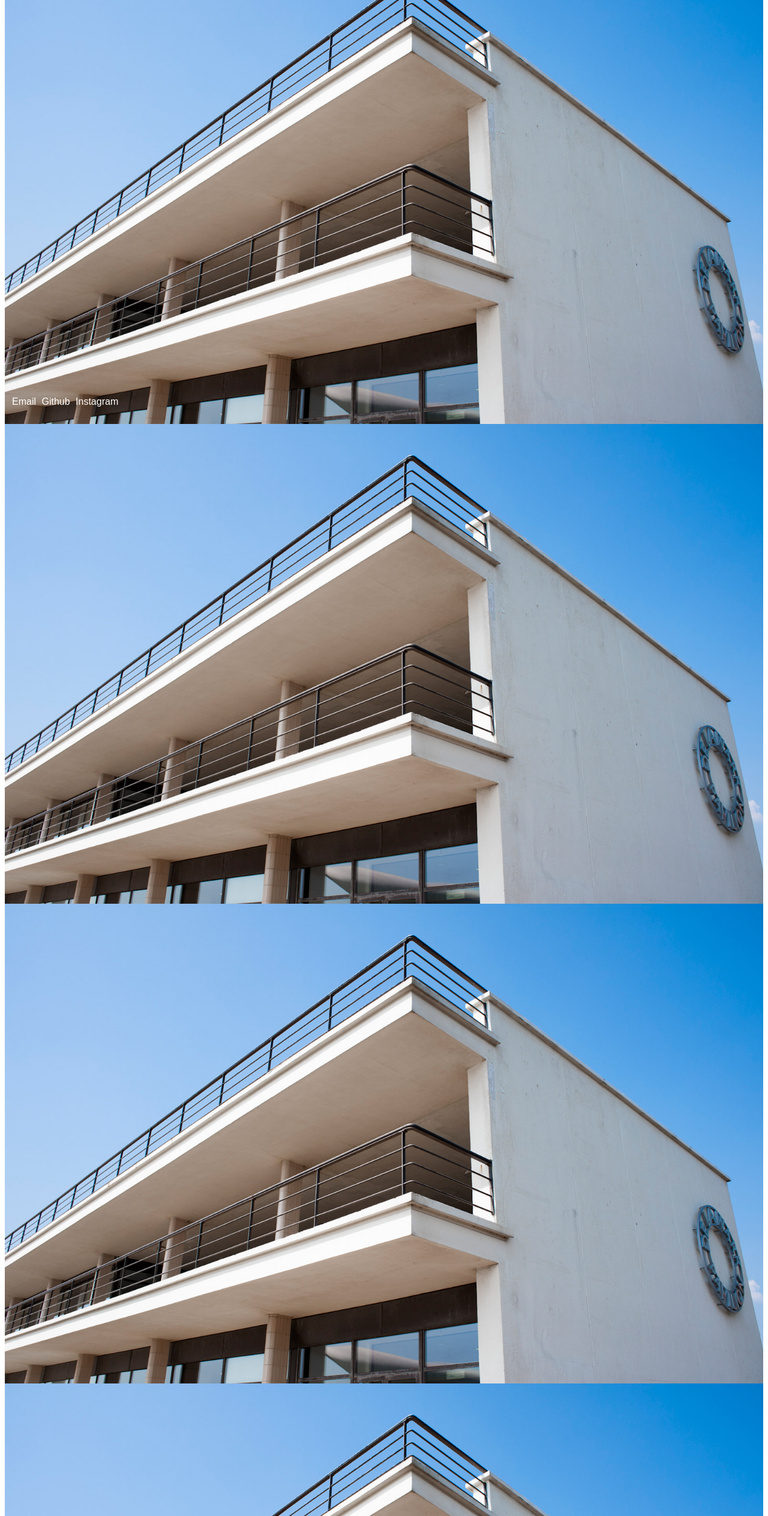
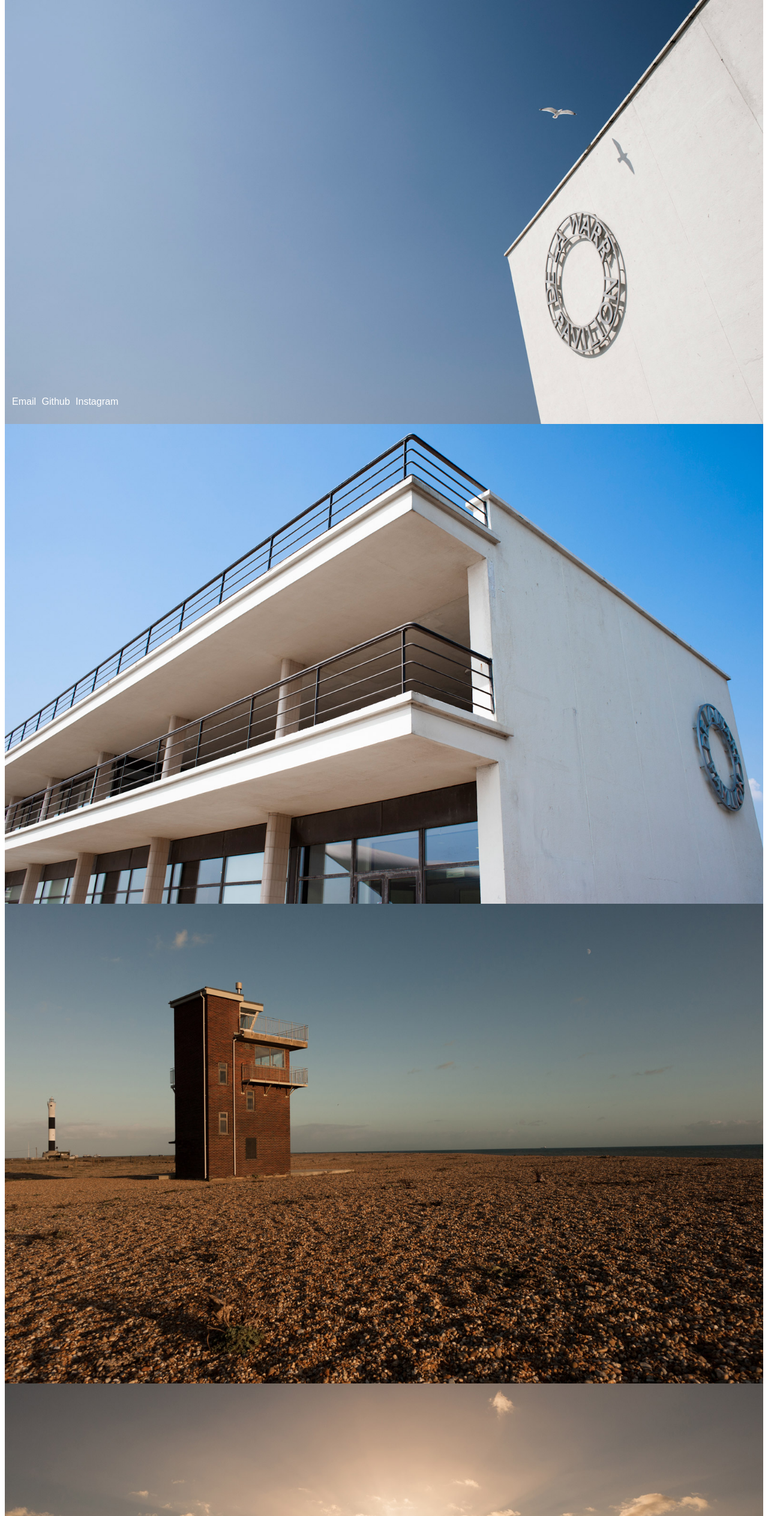
Before and after one commit to Khaihuyennguyen/let_scroll, a plain HTML site: page index.html in a window 1280 px wide. Shown: the part 101-2629 px from the top of the page at 60% size. Drawn offline with Linux system fonts and the light colour scheme.

Commit message:
fix section error

```diff
--- a/index.html
+++ b/index.html
@@ -8,19 +8,14 @@
 
 <!-- by adding a class attribute to our sections, we can single them out
  and specifically style them up-->
-<section class="image_1">
-</section>
-</section  class="image_2">
-<section>
-
-</section  class="image_3">
-<section>
-
-</section  class="image_4">
-<section>
-
-
-
+<section class="image_1"></section>
+<section class="image_2"></section>
+<section class="image_3"></section>
+<section class="image_4"></section>
+<section class="image_5"></section>
+<section class="image_6"></section>
+<section class="image_7"></section>
+<section class="image_8"></section>
 <footer>
 
     <a href="mailto:khainguyen@khai.one">Email</a>
--- a/style.css
+++ b/style.css
@@ -19,10 +19,11 @@ section {
     the height of our browser window */
     height: 100vh;
     /*background-color: yellow;*/
-    background-image: url(images/sally_2.jpg);
+    /* background-image: url(images/sally_2.jpg); */
     /* Our background image will cover the full width and height
     of our section without skweing */
     background-size: cover;
+    background-position: center;
     background-attachment: fixed;
 
 }
@@ -65,7 +66,9 @@ over them clicked on them etc. this is called a pseudo selector */
 a:hover {
     color: #dddddd;
 }
-
+.image_1 {
+    background-image: url(images/sally_1.jpg);
+}
 .image_2 {
     background-image: url(images/sally_2.jpg);
 }
@@ -75,5 +78,20 @@ a:hover {
 }
 
 .image_4 {
-    background: url(images/sally_4.jpg);
+    background-image: url(images/sally_4.jpg);
 }
+
+.image_5 {
+    background-image: url(images/sally_5.jpg);
+}
+
+.image_6 {
+    background-image: url(images/sally_6.jpg);
+}
+
+.image_7 {
+    background-image: url(images/sally_7.jpg);
+}
+.image_8 {
+    background-image: url(images/sally_8.jpg);
+}
```
